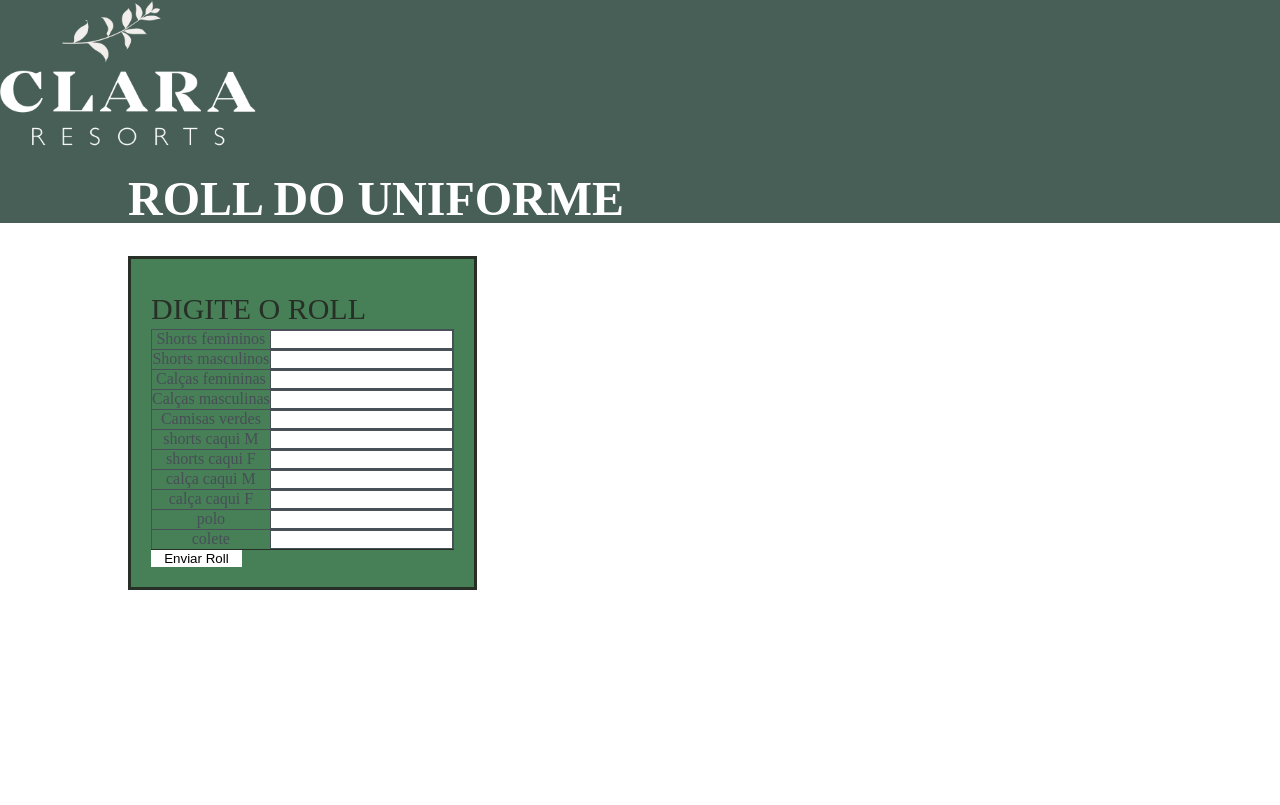
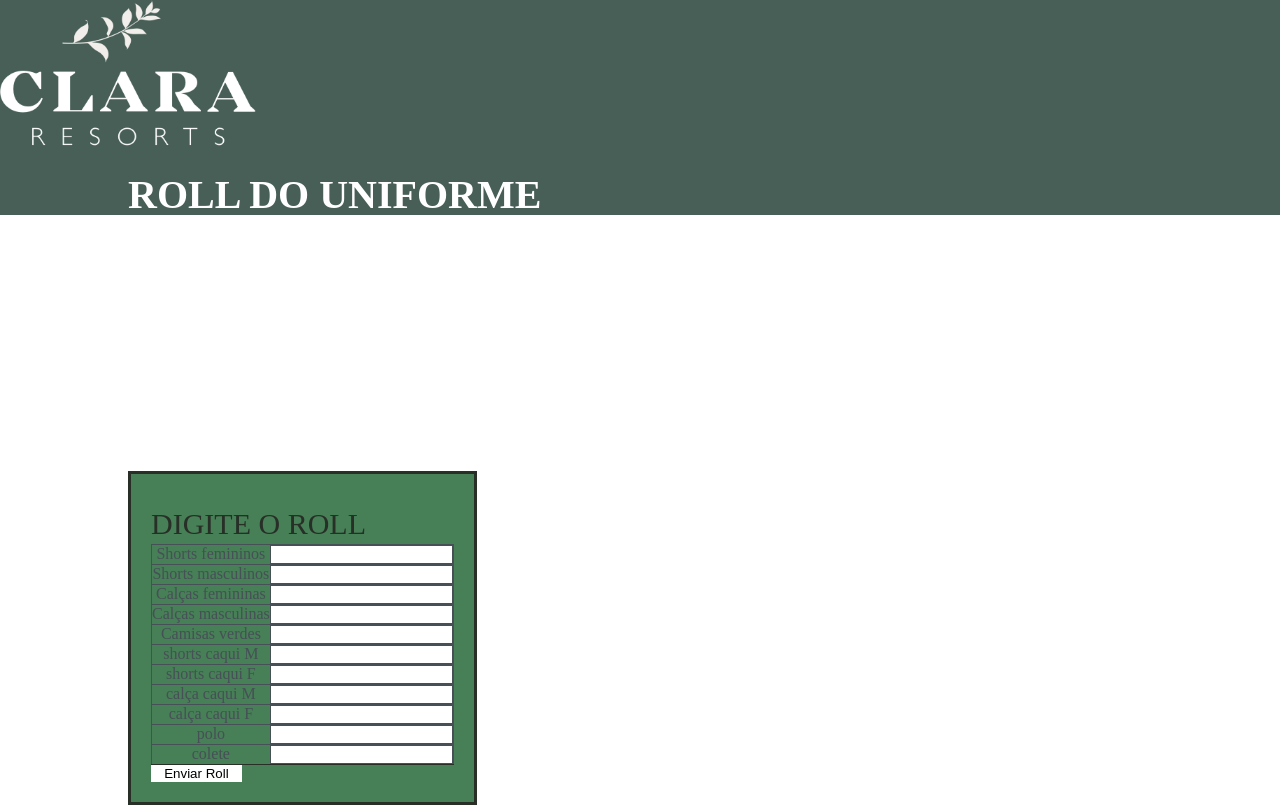
Before and after one commit to Jason21tod/meus-pequenos-estudos, a plain HTML site: page roll-uniforme/send-page.html in a window 1280 px wide. Drawn offline with Linux system fonts and the light colour scheme.

Commit message:
Correção de problema de escala com celulares (nao concluido)

```diff
--- a/roll-uniforme/send-page-styles.css
+++ b/roll-uniforme/send-page-styles.css
@@ -10,11 +10,12 @@ h1 {
     margin: 2% 10% 0%;
     color: #FFFFFF;
     font-weight: bold;
-    font-size: 300%;
+    font-size: 250%;
 }
 
 header{
-    position: absolute;
+    display: block;
+    position: relative;
     width: 100%;
     height: auto;
     background-color: #475F57;
@@ -26,11 +27,6 @@ h2 {
     font-size: 30px;
 }
 
-table {
-    border: #272F27 1px solid;
-    position: relative;
-    border-radius: 5px, 10px, 15px;
-}
 
 form {
     background: #477F57;
@@ -42,6 +38,13 @@ form {
     transition: 1s;
     border: #272F27 3px solid;
 }
+
+table {
+    border: #272F27 1px solid;
+    position: relative;
+    border-radius: 5px, 10px, 15px;
+}
+
 
 form:hover {
     transform: scale(1.2);
```
Also changed, not shown: roll-uniforme/send-page.html (+1 -0 lines).
